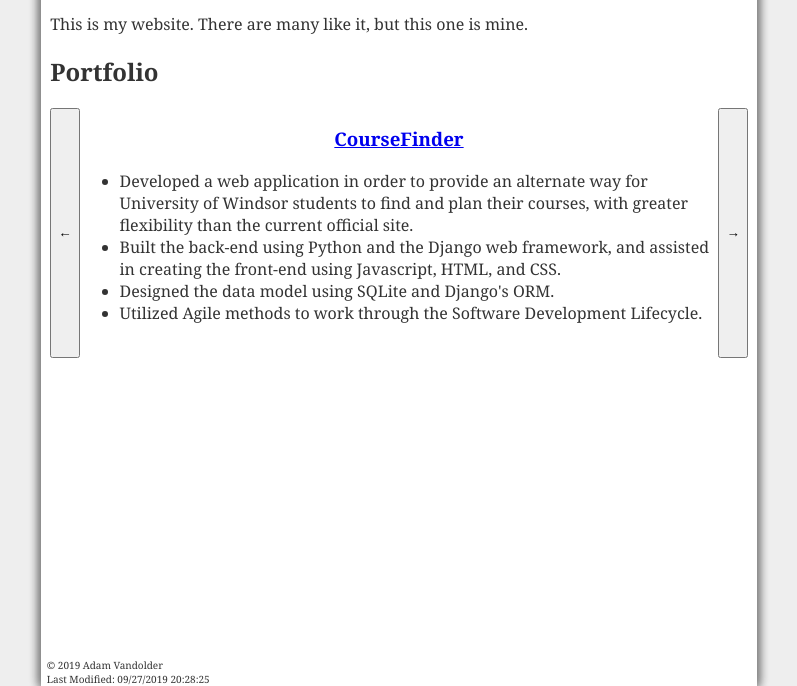
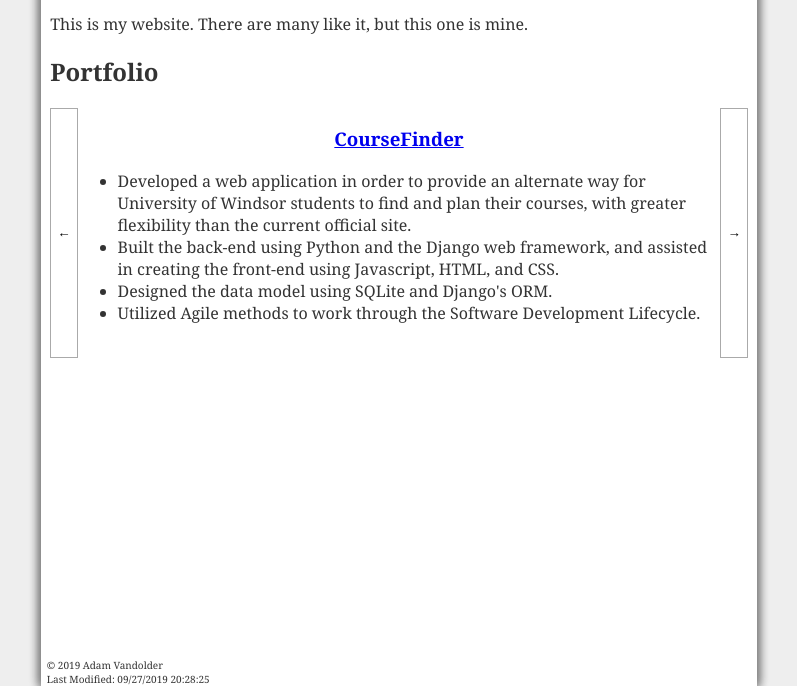
Before and after one commit to avandolder/avandolder.github.io, a website: page index.html in a window 1280 px wide. Shown: the part 114-800 px from the top of the page, without its empty margins (241-1038 px from the left). Drawn offline with nearby package versions, Linux system fonts and the light colour scheme.

Commit message:
Change portfolio buttons styles

```diff
--- a/main.css
+++ b/main.css
@@ -83,6 +83,8 @@ footer#main-footer {
 
 .portfolio-scroll button {
     height: 100%;
+    background-color: #fff;
+    border: solid 1px #aaa;
 }
 
 .portfolio-content {
```
